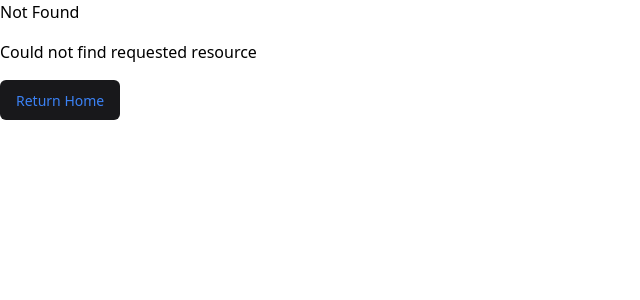
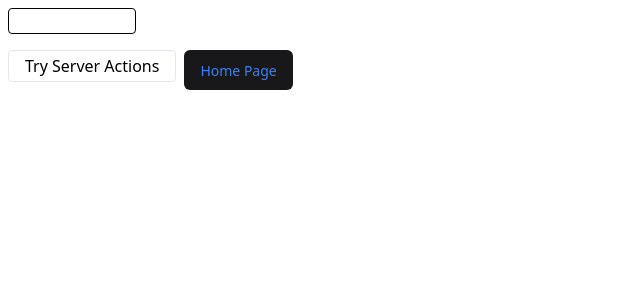
Before and after one commit to hata0/app-router-tutorial, a Next.js app: page /form in a window 1280 px wide. Before the commit this address had no page. Shown: the top 300 px of the page, without its empty margins (0-640 px from the left). Built offline with nearby package versions, Linux system fonts and the light colour scheme.

Commit message:
feat: server actionを使ったformを実装

```diff
--- /dev/null
+++ b/src/app/form/page.tsx
@@ -0,0 +1,26 @@
+import { LinkButton } from "@/components/ui/domain/LinkButton";
+import { SimpleButton } from "@/components/ui/domain/SimpleButton";
+
+const FormPage = () => {
+  const create = async (formData: FormData) => {
+    "use server";
+
+    console.log(formData);
+  };
+
+  return (
+    <form action={create} className="flex flex-col space-y-[16px] p-[8px]">
+      <input
+        type="text"
+        name="1"
+        className="w-[128px] rounded-[4px] border-[1px] border-black px-[8px]"
+      />
+      <div className="flex space-x-[8px]">
+        <SimpleButton type="submit">Try Server Actions</SimpleButton>
+        <LinkButton href="/">Home Page</LinkButton>
+      </div>
+    </form>
+  );
+};
+
+export default FormPage;
--- a/src/app/page.tsx
+++ b/src/app/page.tsx
@@ -28,6 +28,7 @@ const HomePage = () => {
         <LinkButton href="/children1">Children1 Page</LinkButton>
         <LinkButton href="/intercepting">Intercepting Page</LinkButton>
         <LinkButton href="/require-login">Reqiure Login Page</LinkButton>
+        <LinkButton href="/form">Form Page</LinkButton>
       </div>
       <div className="flex space-x-[8px]">
         <input
```
